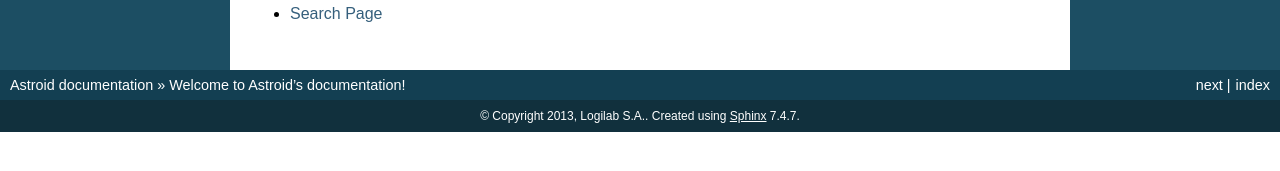
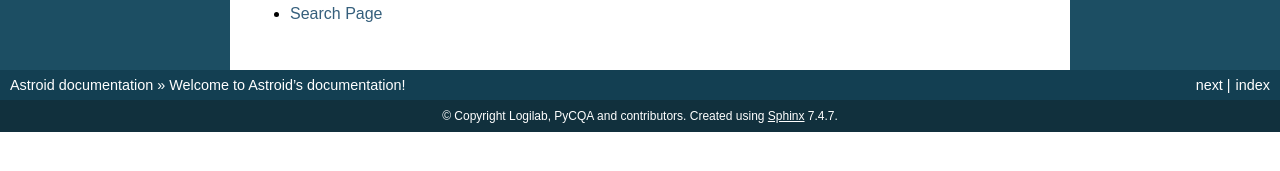
Before and after one commit to janderson1017/astroid, a Sphinx documentation site: the page built from doc/source/index.rst, in a window 1280 px wide. Shown: the part 328-499 px from the top of the page. Built offline with Sphinx 7.4.7, drawn with Linux system fonts in a browser that asks for light colours; the version number could not be read and is left out.

```diff
--- a/doc/source/conf.py
+++ b/doc/source/conf.py
@@ -41,7 +41,7 @@ master_doc = 'index'
 
 # General information about the project.
 project = u'Astroid'
-copyright = u'2013, Logilab S.A.'
+copyright = u'Logilab, PyCQA and contributors'
 
 # The version info for the project you're documenting, acts as replacement for
 # |version| and |release|, also used in various other places throughout the
@@ -184,7 +184,7 @@ htmlhelp_basename = 'Astroiddoc'
 # (source start file, target name, title, author, documentclass [howto/manual]).
 latex_documents = [
   ('index', 'Astroid.tex', u'Astroid Documentation',
-   u'Logilab S.A.', 'manual'),
+   u'Logilab, PyCQA and contributors', 'manual'),
 ]
 
 # The name of an image file (relative to this directory) to place at the top of
@@ -217,7 +217,7 @@ latex_documents = [
 # (source start file, name, description, authors, manual section).
 man_pages = [
     ('index', 'astroid', u'Astroid Documentation',
-     [u'Logilab S.A.'], 1)
+     [u'Logilab, PyCQA and contributors'], 1)
 ]
 
 
```
